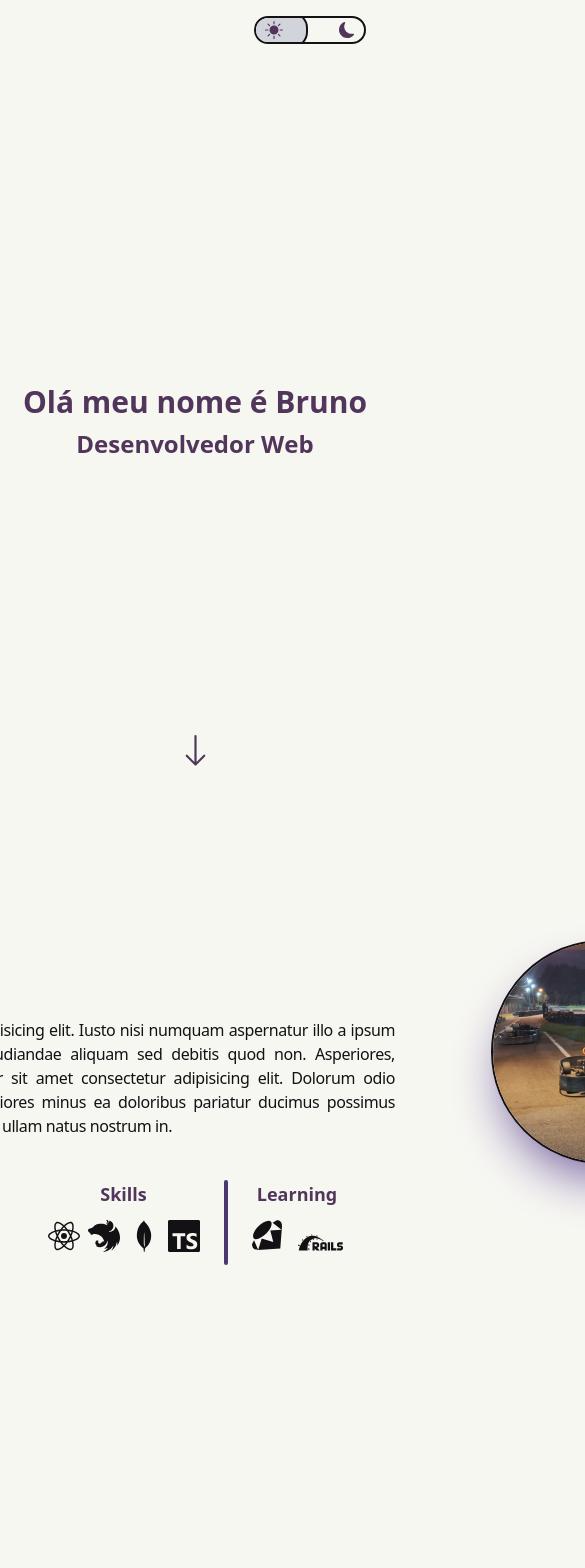
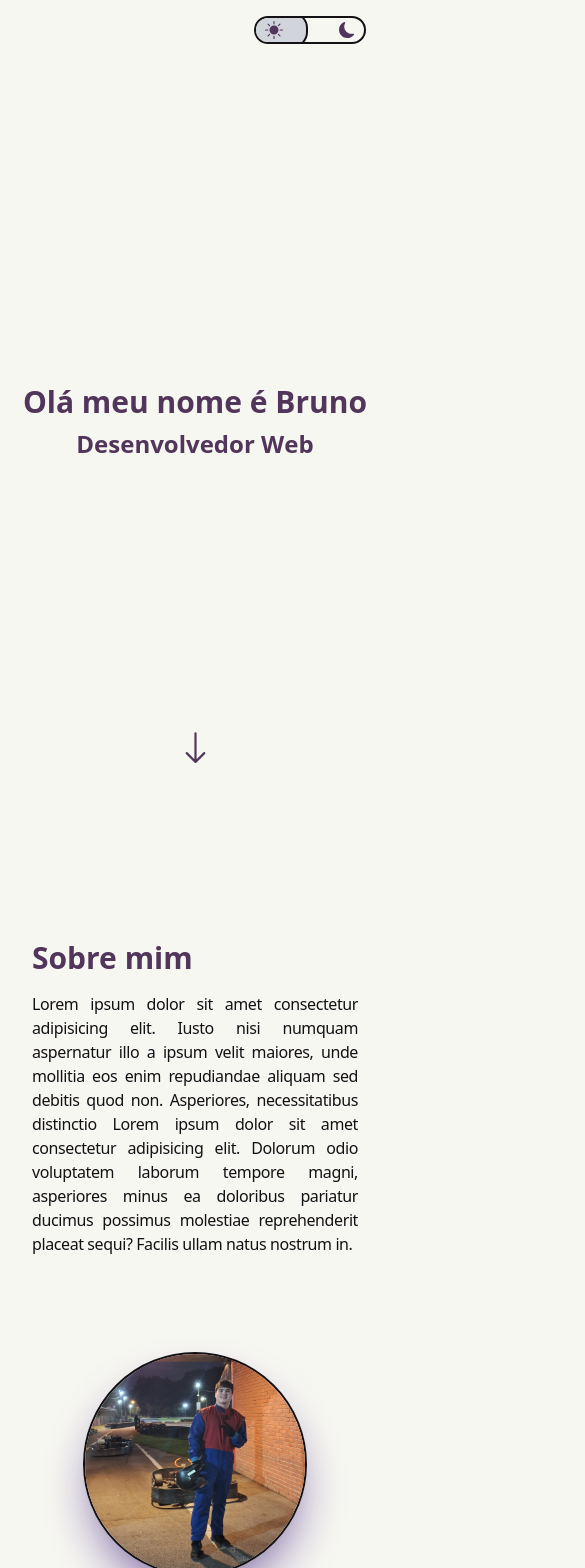
Before and after one commit to brunobispo12/portfolio-v3, a React (Vite) app: page / in a window 390 px wide. Shown: the top 1568 px of the page, 585 px wide, since content can reach past the window. Built offline with nearby package versions, Linux system fonts and the light colour scheme.

Commit message:
create about

```diff
--- a/src/components/about/About.tsx
+++ b/src/components/about/About.tsx
@@ -4,9 +4,10 @@ import Skills from './components/Skills'
 
 function About() {
     return (
-        <div className='flex flex-col justify-center items-center space-y-4'>
-            <div className='flex gap-24 h-56'>
-                <div className='self-center space-y-4 '>
+        <>
+            <div className='space-y-16 md:space-y-6'>
+                <div className='flex justify-center gap-24 flex-wrap'>
+                    <div className='space-y-4 '>
                         <motion.h1
                             className='font-bold text-3xl text-titleprimary'
                             initial={{ translateX: -30, opacity: 0 }}
@@ -17,7 +18,7 @@ function About() {
                             Sobre mim
                         </motion.h1>
                         <motion.div
-                        className='w-[45rem] text-justify tracking-tight'
+                            className='md:w-[37rem] text-justify tracking-tight'
                             initial={{ translateY: 40, opacity: 0 }}
                             whileInView={{ translateY: 0, opacity: 1 }}
                             transition={{ delay: 0.5, ease: 'easeIn' }}
@@ -26,7 +27,7 @@ function About() {
                             Lorem ipsum dolor sit amet consectetur adipisicing elit. Iusto nisi numquam aspernatur illo a ipsum velit maiores, unde mollitia eos enim repudiandae aliquam sed debitis quod non. Asperiores, necessitatibus distinctio Lorem ipsum dolor sit amet consectetur adipisicing elit. Dolorum odio voluptatem laborum tempore magni, asperiores minus ea doloribus pariatur ducimus possimus molestiae reprehenderit placeat sequi? Facilis ullam natus nostrum in.
                         </motion.div>
                     </div>
-                <div className='flex justify-center items-center'>
+                    <div className=''>
                         <motion.div
                             className='border-2 border-primary rounded-full h-56 w-56 overflow-hidden shadow-2xl shadow-primary'
                             initial={{ translateX: 30, opacity: 0 }}
@@ -38,10 +39,11 @@ function About() {
                         </motion.div>
                     </div>
                 </div>
-            <div>
+                <div className='flex justify-center items-center'>
                     <Skills />
                 </div>
             </div>
+        </>
     )
 }
 
--- a/tailwind.config.js
+++ b/tailwind.config.js
@@ -17,6 +17,10 @@ module.exports = {
       },
       colors: {
         primary: 'var(--color-shadow-primary)',
+      },
+      gridTemplateColumns: {
+        about: 'repeat(2, minmax(0, 40rem))',
+        aboutMobile: 'repeat(1, minmax(0, 20rem))'
       }
     },
   },
```
Lines whose indentation alone changed are shown as unchanged.
